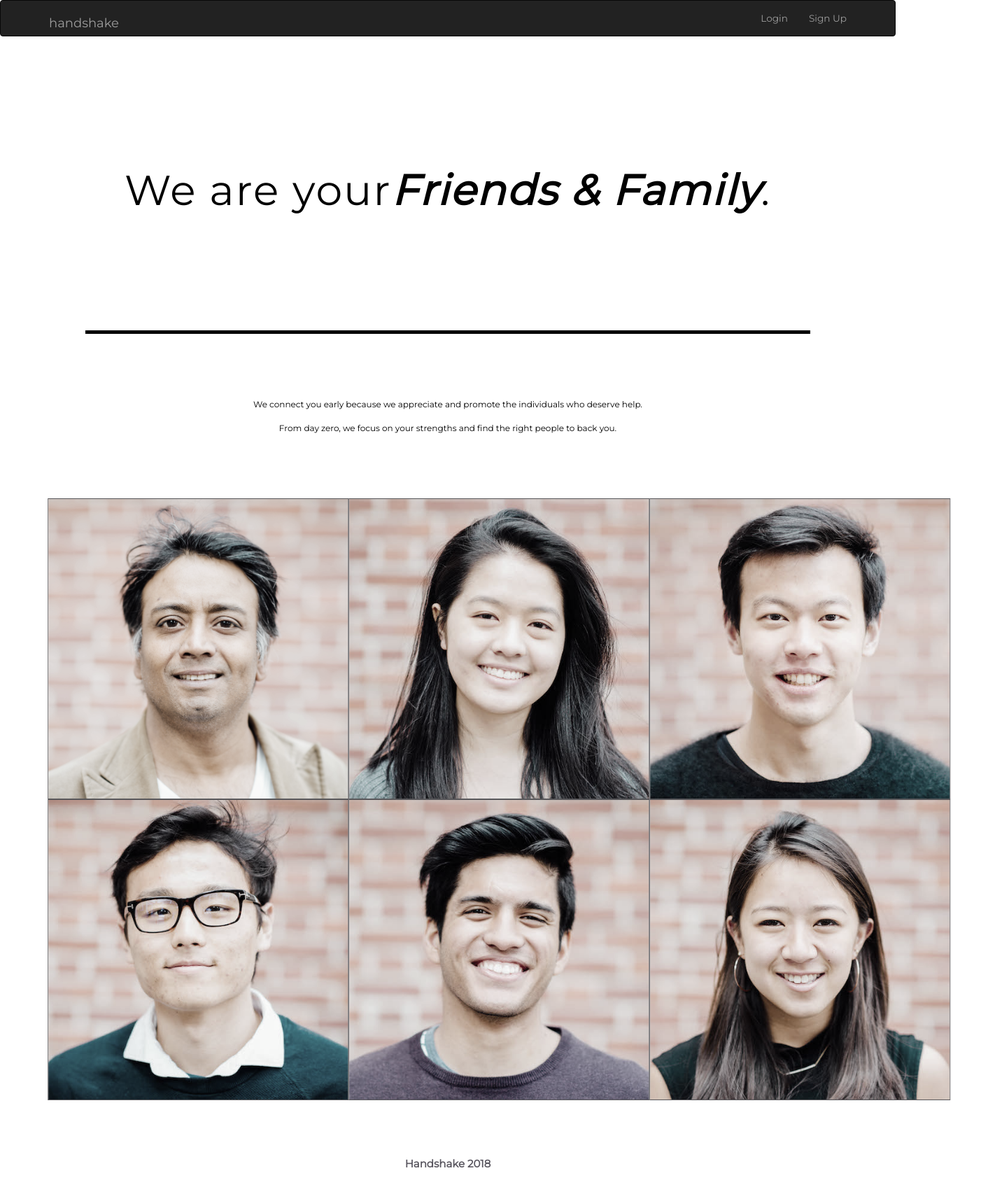
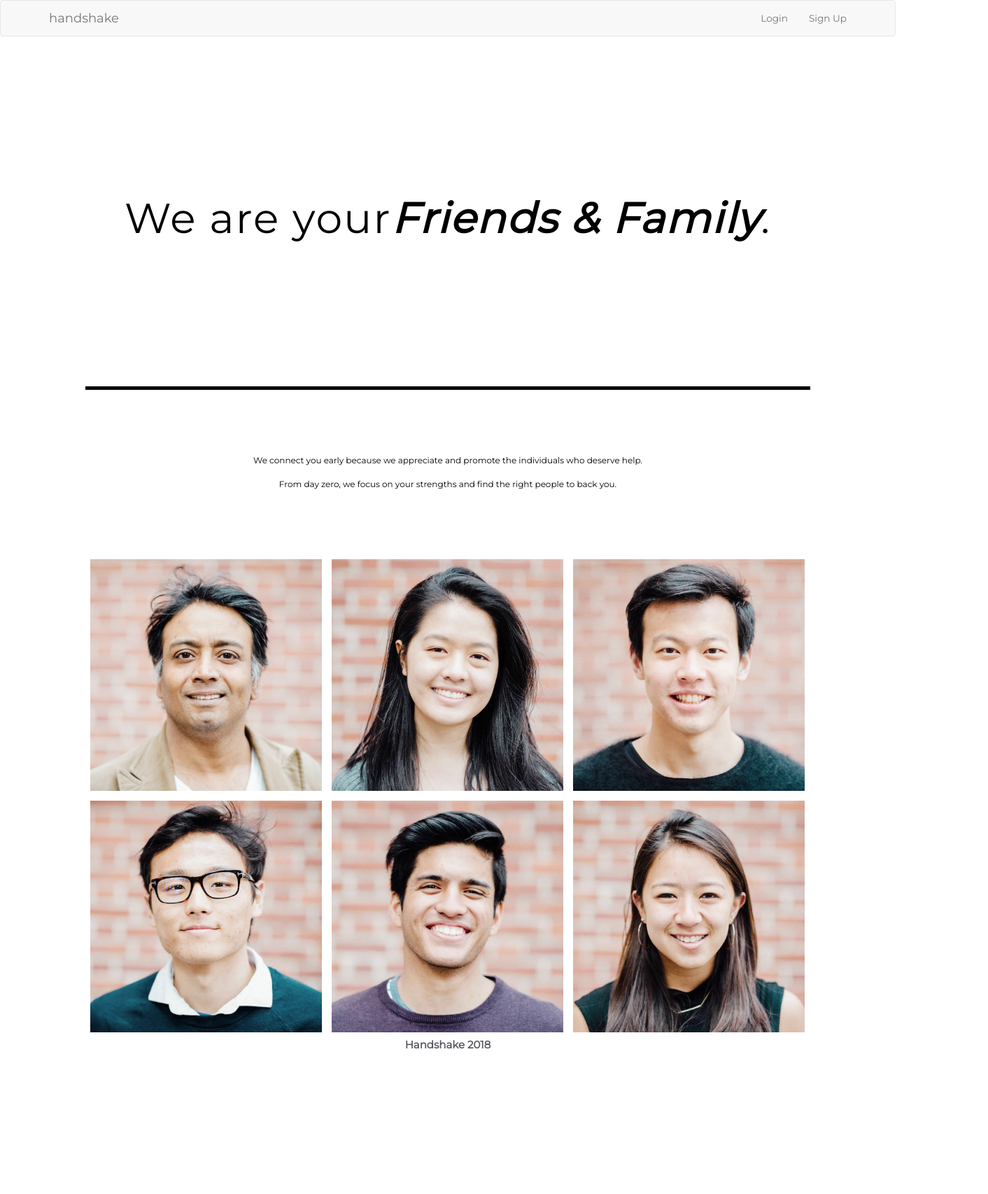
Before and after one commit to harvardka/harvardka, a React app: page /team in a window 1280 px wide. Shown: the top 1706 px of the page at 70% size, 1412 px wide, since content can reach past the window. After the commit the page ends 1585 px from the top, so only its background shows below. Built offline with nearby package versions, Linux system fonts and the light colour scheme.

Commit message:
fixed styling on team page and added roles

```diff
--- a/src/AboutPage/AboutPage.jsx
+++ b/src/AboutPage/AboutPage.jsx
@@ -6,6 +6,7 @@ import { userActions } from '../_actions';
 // Assets
 import './assets/styles.css';
 
+const puppy = "https://encrypted-tbn0.gstatic.com/images?q=tbn:ANd9GcSru5ntAuNuNWolBylR9phQ5uUY339-SQBzHhrXRB1KJvcr9Rh4";
 
 class AboutPage extends React.Component {
     constructor(props) {
--- a/src/ProfilePage/assets/ProfileInfo.js
+++ b/src/ProfilePage/assets/ProfileInfo.js
@@ -335,10 +335,10 @@ class ProfileInfo extends Component {
               <Flex align="center" >
                   <Box width={1/5}  p={10}>
                     <div className="text-center">
-                      <Image src={this.props.pic} width='140' height='140' rounded/>
+                      <Image src={this.props.pic} width={'100%'} rounded/>
                     </div>
                   </Box>
-                  <Box p={20} width={5/6}>
+                  <Box p={20} width={4/5}>
                       <Heading
                         is='h2'
                         fontSize={[ 4, 5, 6 ]} align='right' color={dark}>
--- a/src/TeamPage/TeamPage.jsx
+++ b/src/TeamPage/TeamPage.jsx
@@ -13,6 +13,18 @@ import Zia from './assets/images/zia.jpg';
 import Myungin from './assets/images/myungin.jpg';
 import './assets/styles.css';
 
+class Card extends React.Component {
+    render() {
+      return(
+          <div className="container1">
+            <img src={this.props.src} alt="Avatar" className="image" />
+            <div className="overlay">
+              <div className="text">{this.props.name} <br/> <em>{this.props.role}</em></div>
+            </div>
+          </div>
+      )
+    }
+}
 
 class TeamPage extends React.Component {
     constructor(props) {
@@ -35,18 +47,19 @@ class TeamPage extends React.Component {
                 </div>
 
                 <div className="images">
-                    <div>
-                        <img id="onHover" className="headshot-bio" src={Zia}/>
-                        <img id="onHover" className="headshot-bio" src={Theresa}/>
-                        <img id="onHover" className="headshot-bio" src={Shangyan}/>
-                    </div>
-                    <div>
-                        <img id="onHover" className="headshot-bio" src={Myungin}/>
-                        <img id="onHover" className="headshot-bio" src={Mohib}/>
-                        <img id="onHover" className="headshot-bio" src={Maddy}/>
-                    </div>
+                  <div>
+                    <Card src={Zia} name="Zia Haider Rahman" role="Vision"/>
+                    <Card src={Theresa} name="Theresa Nguyen" role="Design"/>
+                    <Card src={Shangyan} name="Shangyan Li" role="Back End"/>
+                  </div>
+                  <div>
+                    <Card src={Myungin} name="Myungin Lee" role="Business"/>
+                    <Card src={Mohib} name="Mohib Jafri" role="Product"/>
+                    <Card src={Maddy} name="Maddy Nakada" role="Front End"/>
+                  </div>
                 </div>
 
+                <br />
                 <div className="footer">Handshake 2018</div>
             </div>
         )
--- a/src/TeamPage/assets/styles.css
+++ b/src/TeamPage/assets/styles.css
@@ -1,9 +1,9 @@
 .title {
+    align-items: center;
     display: flex;
-    align-items: center;
     justify-content: center;
     flex-direction: column;
-    height: 50vh;
+    height: 60vh;
     color: #000;
 }
 
@@ -18,32 +18,85 @@
 }
 
 .images {
-width: 105vw;
-left: 50%;
-transform: translateX(-4%);
+width: 100%;
+justify-content: center;
+/* transform: translateX(-7%); */
+/* width: 105vw; */
+/* left: 50%; */
 }
 
-#onHover:hover {
+/* #onHover:hover {
 transition: .9s ease;
 opacity: .2;
-}
+} */
+
 
 .headshot-bio {
 margin: 5px 1.5%;
-width: 32%;
-height:32%;
+width: 33%;
+height:33%;
 margin: 0;
-/* opacity: .5;  */
+/* opacity: .5; */
 filter: grayscale(60%);
-border-style: solid;
-border-width: 0.1px;
+/* border-style: solid;
+border-width: 0.1px; */
 }
 
+
 div.footer {
-display: flex;
+/* display: flex; */
 justify-content: center;
 align-items: center;
 font-size: 15px;
 margin: 80px;
 font-weight: 600;
+text-align: center;
 }
+
+.container1 {
+  position: relative;
+  width: 33.3%;
+  float: left;
+}
+
+.image {
+  display: block;
+  width: 100%;
+  height: auto;
+  margin-right: auto;
+  margin-left: auto;
+  border: 7px solid white;
+}
+
+.overlay {
+  position: absolute;
+  top: 0;
+  bottom: 0;
+  left: 0;
+  right: 0;
+  height: 100%;
+  width: 100%;
+  opacity: 0;
+  transition: .9s ease;
+  background-color: #000000;
+  border: 7px solid white;
+}
+
+.container1:hover .overlay {
+  opacity: 0.6;
+}
+
+.text {
+  color: white;
+  font-size: 17px;
+  position: absolute;
+  top: 50%;
+  left: 50%;
+  transform: translate(-50%, -50%);
+  -ms-transform: translate(-50%, -50%);
+  text-align: center;
+}
+
+.imageBox {
+  justify-content: center;
+}
--- a/src/_components/Header/Header.jsx
+++ b/src/_components/Header/Header.jsx
@@ -49,10 +49,14 @@ class Header extends React.Component {
     render() {
         return (
             <div>
-                <Navbar inverse collapseOnSelect>
+                <Navbar collapseOnSelect>
                     <Navbar.Header className='red'>
                         <Navbar.Brand>
-                            <a href="/" className="nav-center">handshake</a>
+                            {this.state.isLoggedIn
+                            ? <a href="/" className="nav-center">handshake</a>
+                            : <a href="/">handshake</a>
+                            }
+
                         </Navbar.Brand>
                         <Navbar.Toggle />
                     </Navbar.Header>
```
